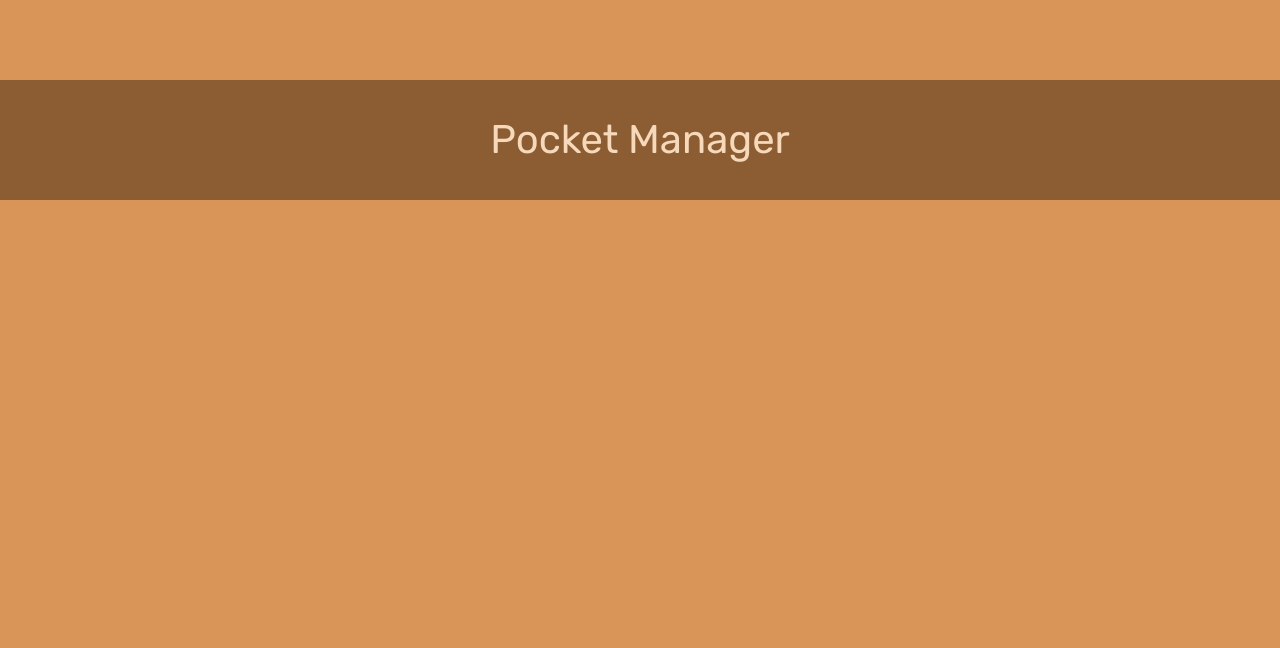
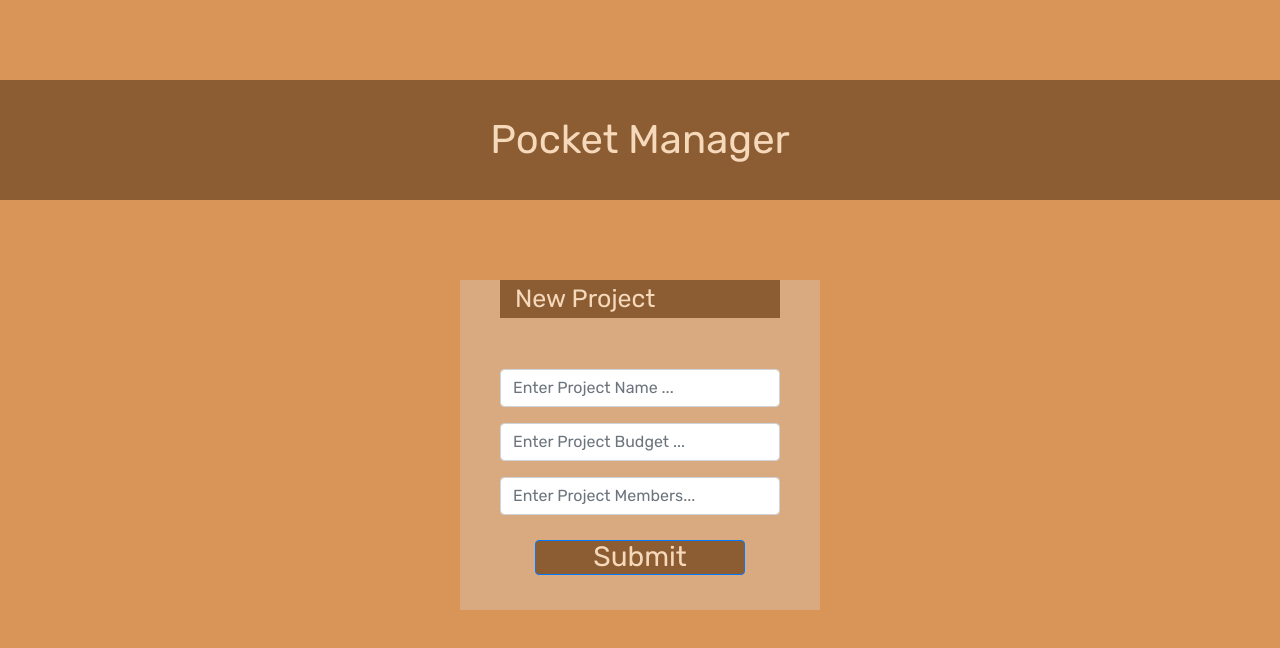
Before and after one commit to D0KD0/Project_tracker, a React (Create React App) app in the folder client/: page /CreateProject in a window 1280 px wide. Shown: the top 648 px of the page. Built offline with nearby package versions, Linux system fonts and the light colour scheme.

Commit message:
projectcreate1

```diff
--- a/client/src/App.js
+++ b/client/src/App.js
@@ -10,6 +10,7 @@ import { BrowserRouter as Router, Switch, Route } from 'react-router-dom';
 import LoginForm from './components/LoginForm';
 import SignupForm from './components/SignupForm';
 import Navbar from './components/Navbar';
+import CreateProject from './components/CreateProject';
 
 // Construct our main GraphQL API endpoint
 const httpLink = createHttpLink({
@@ -48,6 +49,7 @@ function App() {
               <Route path="/login" component={LoginForm} />
               <Route path="/signup" component={SignupForm} />
               <Route path="/navbar" component={Navbar} />
+              <Route path="/CreateProject" component={CreateProject} />
             </section>
           </div>
         </>
--- a/client/src/components/CreateProject.js
+++ b/client/src/components/CreateProject.js
@@ -0,0 +1,102 @@
+import React, { useState } from 'react';
+import { Form, Container, Row, Figure, Button } from 'react-bootstrap';
+
+import { useMutation } from '@apollo/client';
+import { ADD_USER } from '../utils/mutations';
+import Auth from '../utils/auth';
+import { Link } from 'react-router-dom';
+
+function CreateProject() {
+  // set initial form state
+  const [userFormData, setUserFormData] = useState({ username: '', email: '', password: '' });
+
+  // set state for alert
+  const [showAlert, setShowAlert] = useState(false);
+
+  const [createUser, { error, data }] = useMutation(ADD_USER);
+
+  const handleInputChange = (event) => {
+    const { name, value } = event.target;
+    setUserFormData({ ...userFormData, [name]: value });
+  };
+
+  const handleFormSubmit = async (event) => {
+    event.preventDefault();
+    // check if form has everything (as per react-bootstrap docs)
+    const form = event.currentTarget;
+    if (form.checkValidity() === false) {
+      event.preventDefault();
+      event.stopPropagation();
+    }
+
+    try {
+      const { data } = await createUser({
+        variables: { ...userFormData }
+      });
+
+
+
+      Auth.login(data.createUser.token);
+    } catch (err) {
+      console.error(err);
+      setShowAlert(true);
+    }
+
+    setUserFormData({
+      username: '',
+      email: '',
+      password: '',
+    });
+  };
+
+  return (
+    <>
+      <Figure class="container"> New Project </Figure>
+      <Form id='Form_Holder' onSubmit={handleFormSubmit}>
+        <Form.Group className="" controlId="formProjectName">
+          <Form.Control
+            name='projectName'
+            type="text"
+            placeholder="Enter Project Name ..."
+            onChange={handleInputChange}
+            value={userFormData.email} //fix here
+            required/>
+          <Form.Control.Feedback type='invalid'>Project name is required!</Form.Control.Feedback>
+        </Form.Group>
+
+        <Form.Group className="" controlId="formProjectBudget">
+          <Form.Control
+            name='projectBudget'
+            type='text'
+            placeholder="Enter Project Budget ..."
+            onChange={handleInputChange}
+            value={userFormData.username}
+            required/>
+          <Form.Control.Feedback type='invalid'>Project budget is required!</Form.Control.Feedback>
+        </Form.Group>
+
+        <Form.Group className="" controlId="formProjectMembers">
+          <Form.Control
+            name='projectMemger'
+            type="text"
+            placeholder="Enter Project Members..."
+            onChange={handleInputChange}
+            value={userFormData.password}
+            required/>
+            <Form.Control.Feedback type='invalid'>Project member is required!</Form.Control.Feedback>
+        </Form.Group>
+
+         <Button
+          type='submit'
+          id="createProject_Button"
+          className="bg-brown flex-centered btn main-btn">
+          Submit
+        </Button>
+
+      </Form>
+    </>
+
+  );
+}
+
+export default CreateProject;
--- a/client/src/index.css
+++ b/client/src/index.css
@@ -29,6 +29,12 @@ h6 {
   font-style: italic;
 }
 
+.container {
+	background-color: rgb(140, 93, 50);
+	color: rgb(246, 216, 187);
+	font-weight: 300;
+	font-size: 25px;
+}
 
 /* Background colors */
 .bg-tan {
```
